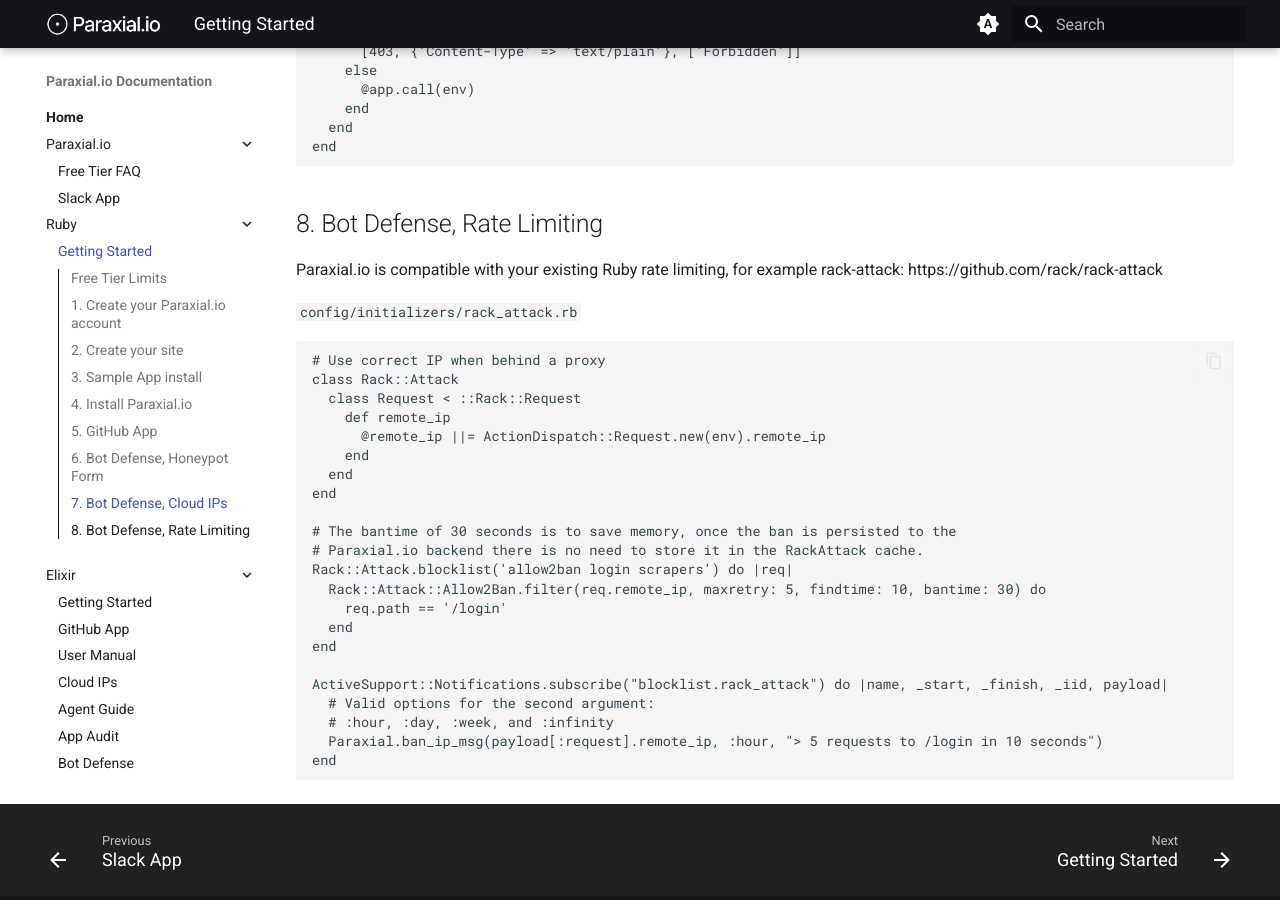
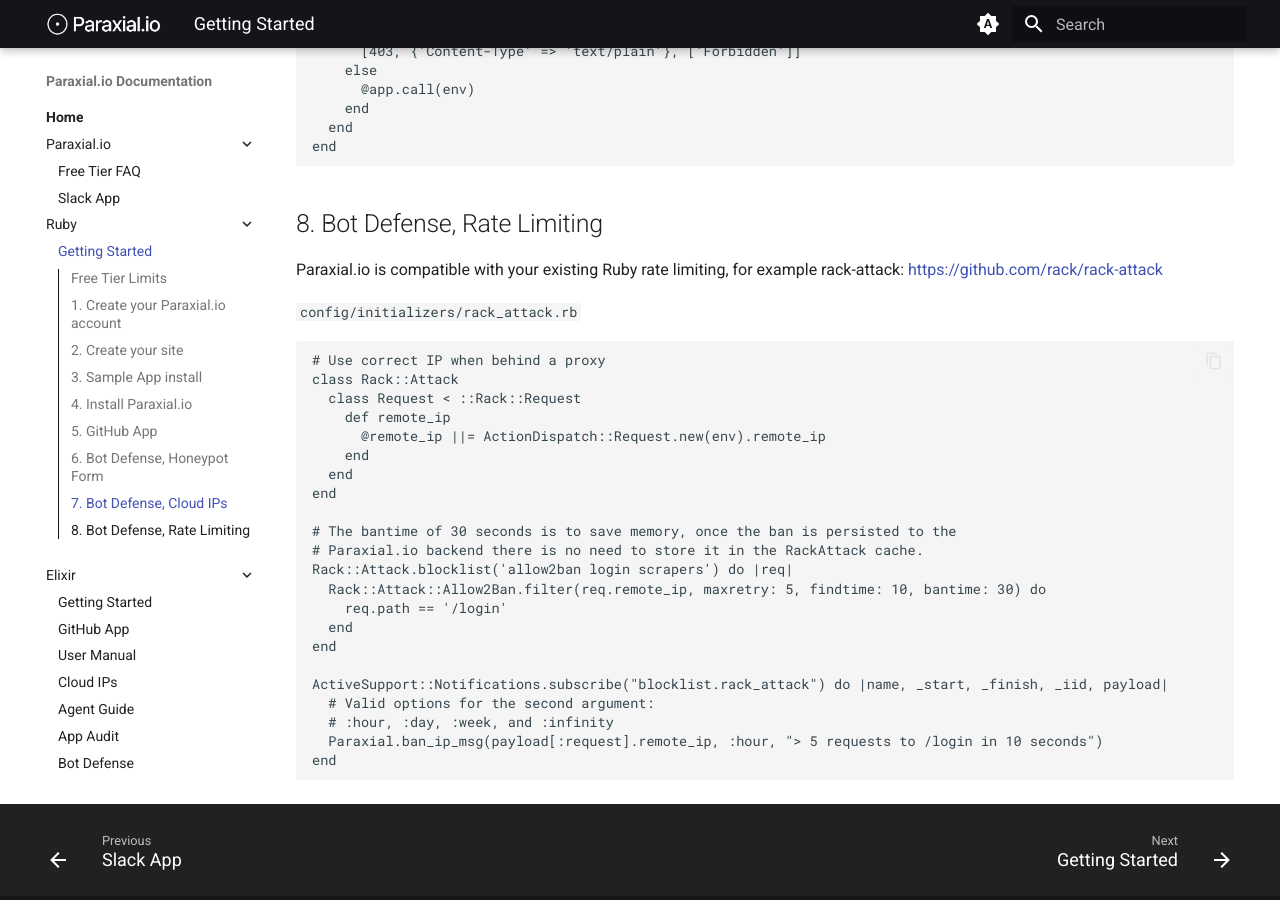
Before and after one commit to paraxialio/documentation, an MkDocs documentation site: the page built from docs/ruby/start.md, in a window 1280 px wide and 900 px high, scrolled down 15064 px. Built offline with MkDocs 1.6.1 and Material for MkDocs 9.7.7, drawn with Linux system fonts in a browser that asks for light colours; some of the changed lines change nothing that is shown.

Commit message:
add link

```diff
--- a/docs/ruby/start.md
+++ b/docs/ruby/start.md
@@ -460,7 +460,7 @@
 
 ## 8. Bot Defense, Rate Limiting
 
-Paraxial.io is compatible with your existing Ruby rate limiting, for example rack-attack: https://github.com/rack/rack-attack
+Paraxial.io is compatible with your existing Ruby rate limiting, for example rack-attack: [https://github.com/rack/rack-attack](https://github.com/rack/rack-attack)
 
 `config/initializers/rack_attack.rb`
 
```
